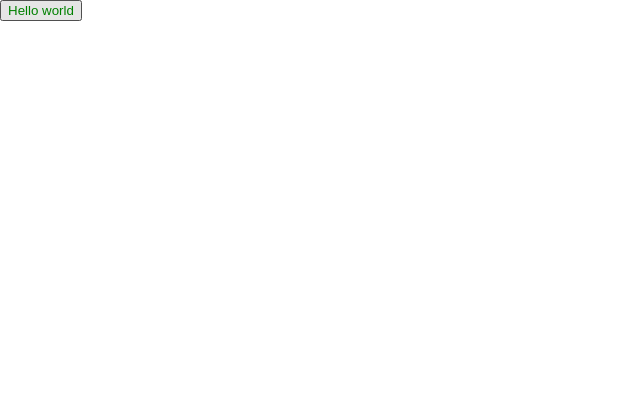
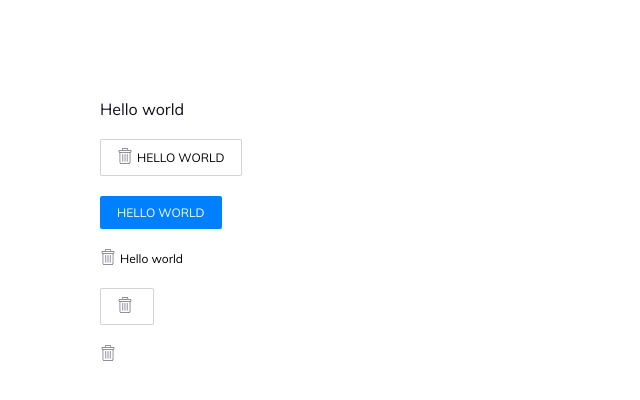
Before and after one commit to kozichpolina/orca-test, a React (Create React App) app: page / in a window 1280 px wide. Shown: the top 400 px of the page, without its empty margins (0-640 px from the left). Built offline with nearby package versions, Linux system fonts and the light colour scheme.

Commit message:
Added Icon, Button, ButtonText components, base button styles, style variables

```diff
--- a/package.json
+++ b/package.json
@@ -6,9 +6,11 @@
     "@testing-library/jest-dom": "^5.11.4",
     "@testing-library/react": "^11.1.0",
     "@testing-library/user-event": "^12.1.10",
+    "prop-types": "^15.7.2",
     "react": "^17.0.1",
     "react-dom": "^17.0.1",
     "react-scripts": "4.0.3",
+    "react-svg": "^12.0.1",
     "styled-components": "^5.2.1",
     "web-vitals": "^1.0.1"
   },
--- a/src/App.js
+++ b/src/App.js
@@ -1,12 +1,28 @@
-import {GlobalStyle} from "./global-styles/index";
+import { GlobalStyle } from './global-styles/index';
 
-import {Button} from "./partials/Button";
+import { Button } from './partials/Button/index';
+import { ButtonText } from './partials/Button/index';
+import { Icon } from './partials/Icon/index';
+import { iconTypes } from './partials/Icon/index';
+
+const styleTemporary = {
+    display: "flex",
+    flexDirection: "column",
+    gap: "20px",
+    alignItems: "flex-start",
+    padding: "100px"
+}
 
 function App() {
   return (
-      <div>
+      <div style={styleTemporary}>
         <GlobalStyle/>
-          <Button>Hello world</Button>
+        Hello world
+        <Button icon={iconTypes.trash}>Hello world</Button>
+        <Button primary>Hello world</Button>
+        <ButtonText icon={iconTypes.trash}>Hello world</ButtonText>
+        <Button icon={iconTypes.trash}/>
+        <Icon type={iconTypes.trash}/>
       </div>
   );
 }
--- a/src/global-styles/index.js
+++ b/src/global-styles/index.js
@@ -30,5 +30,16 @@ export const GlobalStyle = createGlobalStyle`
     @media (min-width: ${vars.breakpoints.tablet}) {
       font-size: ${vars.fontSize.base};
     }
+
+    button {
+      padding: 0;
+      font-family: inherit;
+      font-size: 100%;
+      border: none;
+
+      &:focus {
+        outline: none;
+      }
+    }
   }
 `
--- a/src/global-styles/variables.js
+++ b/src/global-styles/variables.js
@@ -12,7 +12,11 @@ export const fontFamily = {
 
 export const fontSize = {
     base: "16px",
-    baseMobile: "14px"
+    baseMobile: "14px",
+    bodyS: ".75rem",
+    bodyM: ".875rem",
+    h2: "1.125rem",
+    h3: "0.875rem"
 }
 
 export const breakpoints = {
@@ -24,3 +28,12 @@ export const units = {
     sm: ".5rem",
     sl: "1rem"
 }
+
+export const transition = {
+    duration: ".25s"
+}
+
+export const borderRadius = {
+    ss: "2px",
+    sm: "4px"
+}
--- a/src/partials/Button.js
+++ /dev/null
@@ -1,6 +0,0 @@
-import styled from 'styled-components'
-
-export const Button = styled.button`
-  display: inline-block;
-  color: green;
-`;
--- /dev/null
+++ b/src/partials/Button/component.js
@@ -0,0 +1,62 @@
+import React from 'react';
+import PropTypes from 'prop-types';
+
+import { Icon } from '../Icon/index';
+
+const getChildren = (props) => {
+    const {
+        children,
+        icon
+    } = props;
+
+    if (icon) {
+        return (
+            <React.Fragment>
+                <Icon type={icon}/>
+                {children}
+            </React.Fragment>
+        )
+    }
+    return (
+        <React.Fragment>
+            {children}
+        </React.Fragment>
+    )
+}
+
+//TODO: Add aria-label if only icon
+
+export const ButtonComponent = ({
+    href,
+    className,
+    ...props
+}) => {
+    let output = null;
+
+    if (href) {
+        output = (
+            <a href={href} className={className}>
+                {getChildren(props)}
+            </a>
+        );
+    } else {
+        output = (
+            <button type="button" className={className}>
+                {getChildren(props)}
+            </button>
+        );
+    }
+    return output;
+}
+
+ButtonComponent.propTypes = {
+    children: PropTypes.any,
+    href: PropTypes.string,
+    primary: PropTypes.bool
+};
+
+ButtonComponent.defaultProps = {
+    children: null,
+    href: null,
+    primary: null
+};
--- /dev/null
+++ b/src/partials/Button/index.js
@@ -0,0 +1,2 @@
+export * from './component';
+export * from './styled';
--- /dev/null
+++ b/src/partials/Button/styled.js
@@ -0,0 +1,53 @@
+import styled from 'styled-components'
+
+import * as vars from '../../global-styles/variables.js';
+import { ButtonComponent } from './component';
+import { Icon } from '../Icon/index';
+
+const ButtonBase = styled(ButtonComponent)`
+  display: inline-flex;
+  align-items: center;
+  font-size: ${vars.fontSize.bodyS};
+  transition-duration: ${vars.transition.duration};
+
+  ${Icon} {
+    margin-right: ${vars.units.ss}
+  }
+`;
+
+const Button = styled(ButtonBase)`
+  padding:  ${vars.units.sm} ${vars.units.sl};
+  background-color: ${props => props.primary ? vars.colors.brand : vars.colors.white};
+  color: ${props => props.primary ? vars.colors.white : vars.colors.black};
+  text-transform: uppercase;
+  border: 1px solid ${props => props.primary ? "transparent" : `${vars.colors.grey}50`};
+  border-radius: ${vars.borderRadius.ss};
+  transition-property: color, box-shadow;
+
+  &:hover,
+  &:focus {
+    color: ${props => props.primary ? vars.colors.white : vars.colors.brand};
+    box-shadow: 0 0 0 2px ${vars.colors.brand}20;
+
+    ${Icon} {
+      fill: ${props => props.primary ? vars.colors.white : vars.colors.brand};
+    }
+  }
+`;
+
+const ButtonText = styled(ButtonBase)`
+  background-color: transparent;
+  color: ${vars.colors.black};
+  transition-property: color;
+
+  &:hover,
+  &:focus {
+    color: ${vars.colors.brand};
+
+    ${Icon} {
+      fill: ${vars.colors.brand};
+    }
+  }
+`;
+
+export { Button, ButtonText };
--- /dev/null
+++ b/src/partials/Icon/component.js
@@ -0,0 +1,51 @@
+import { ReactSVG } from 'react-svg';
+
+import Cross from '../../assets/icons/cross.svg';
+import DotsVertical from '../../assets/icons/dots-vertical.svg';
+import ExclaminationTriangle from '../../assets/icons/exclamation-triangle.svg';
+import Files from '../../assets/icons/files.svg';
+import Pencil from '../../assets/icons/pencil.svg';
+import Trash from '../../assets/icons/trash.svg';
+
+export const iconTypes = {
+    cross: 'CROSS',
+    dotsVertical: 'DOTS_VERTICAL',
+    exclaminationTriangle: 'EXCLAMINATION_TRIANGLE',
+    files: 'FILES',
+    pencil: 'PENCIL',
+    trash: 'TRASH'
+}
+
+const iconSrc = {
+    CROSS: Cross,
+    DOTS_VERTICAL: DotsVertical,
+    EXCLAMINATION_TRIANGLE: ExclaminationTriangle,
+    FILES: Files,
+    PENCIL: Pencil,
+    TRASH: Trash
+}
+
+const iconProps = (svg, props) => {
+    const {
+        width,
+        height
+    } = props;
+
+    svg.setAttribute("width", width);
+    svg.setAttribute("height", height);
+    //TODO: title?
+}
+export const IconComponent = ({
+   className,
+   type,
+   ...props
+}) => {
+    return (
+        <ReactSVG
+            src={iconSrc[type]}
+            className={className}
+            wrapper="span"
+            beforeInjection={(svg) => iconProps(svg, props)}
+        />
+    )
+};
--- /dev/null
+++ b/src/partials/Icon/index.js
@@ -0,0 +1,2 @@
+export * from './component';
+export * from './styled';
--- /dev/null
+++ b/src/partials/Icon/styled.js
@@ -0,0 +1,29 @@
+import styled from 'styled-components';
+import propTypes from 'prop-types';
+
+import * as vars from '../../global-styles/variables.js';
+import { IconComponent } from './component';
+
+const Icon = styled(IconComponent)`
+  display: inline-flex;
+  fill: ${vars.colors.grey};
+
+  svg {
+    transition-property: fill;
+    transition-duration: ${vars.transition.duration};
+  }
+`;
+
+Icon.propTypes = {
+    width: propTypes.string,
+    ...vars.units.propTypes,
+    height: propTypes.string,
+    ...vars.units.propTypes
+}
+
+Icon.defaultProps = {
+    width: vars.units.sl,
+    height: vars.units.sl
+}
+
+export { Icon };
```
Also changed, not shown: 1 other file (tests, documents, lock files or other folders).
